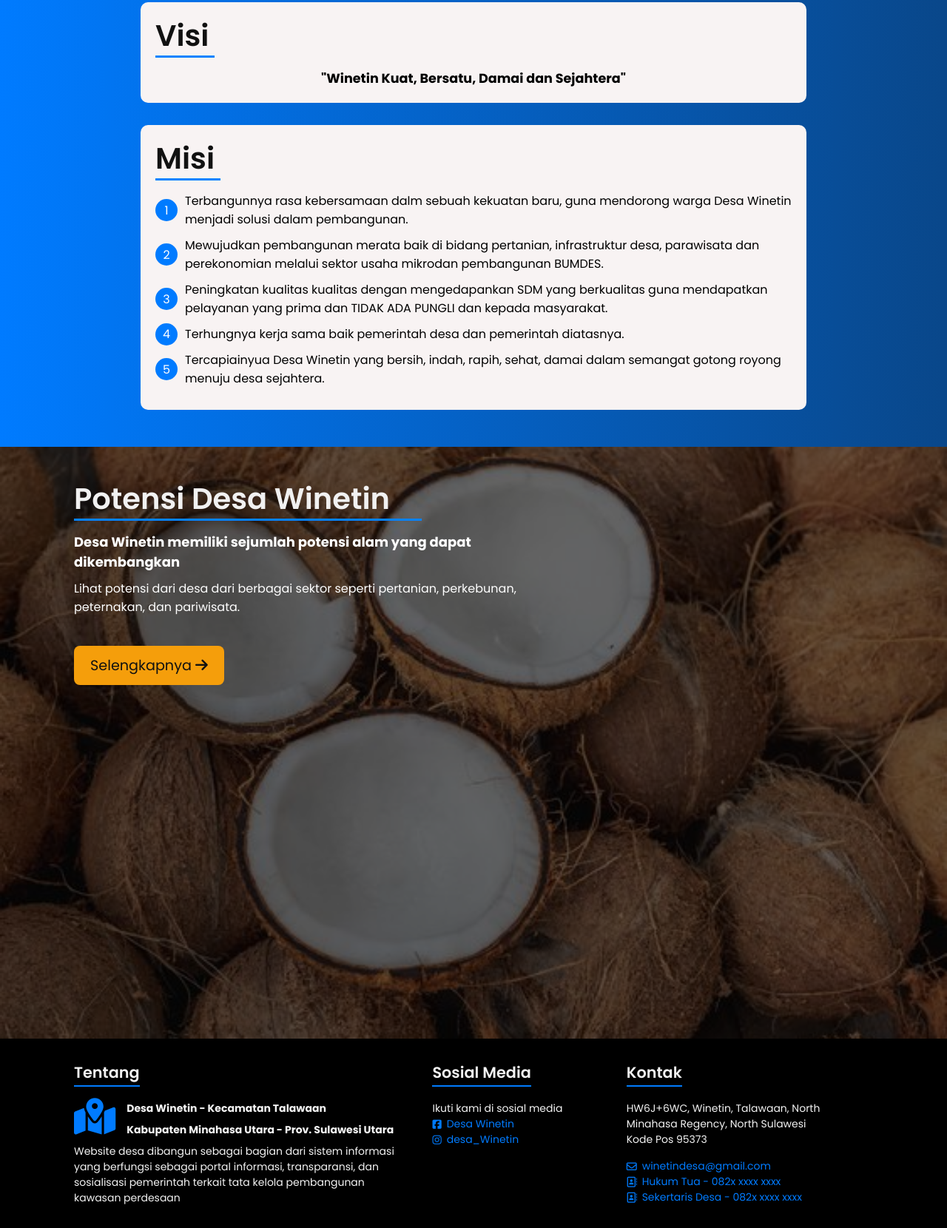
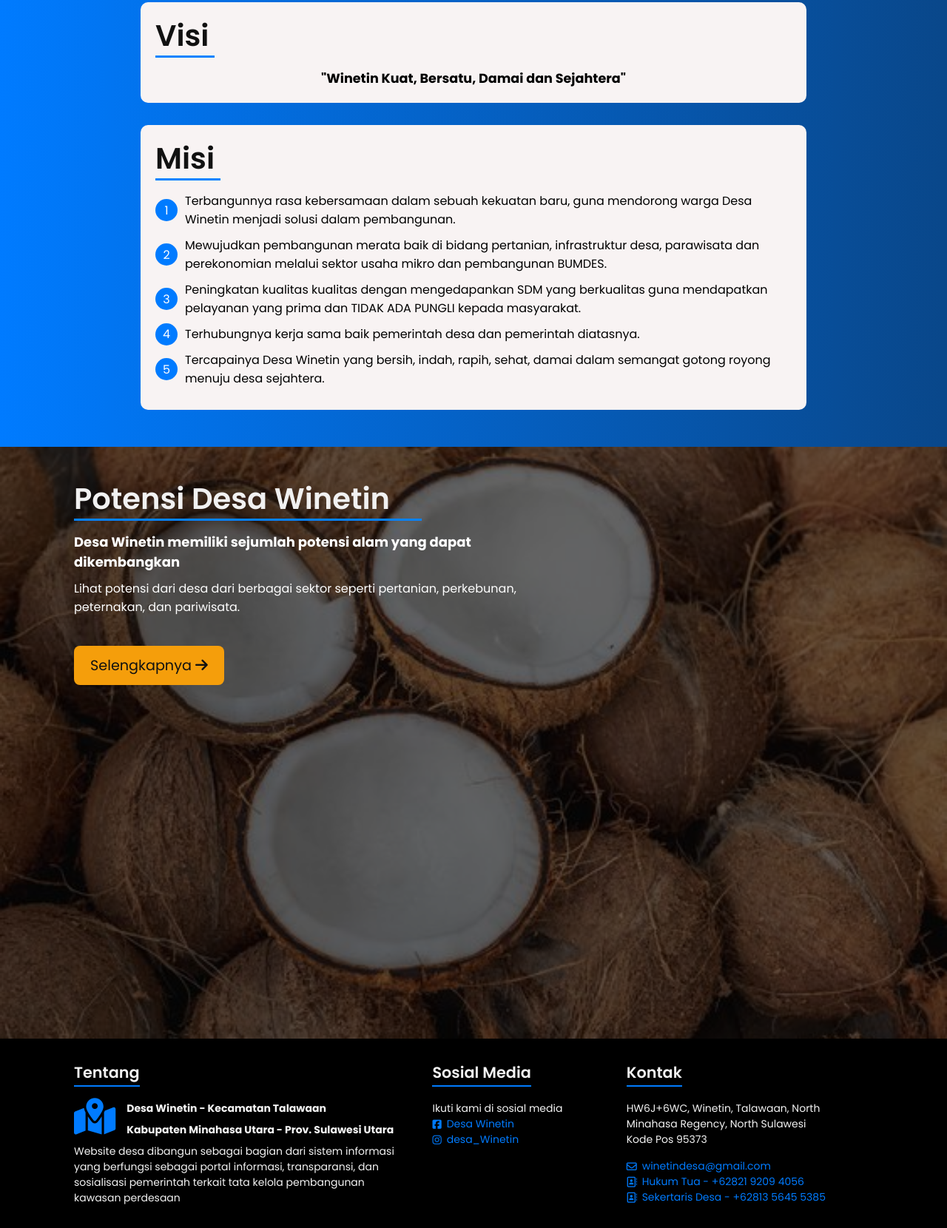
Before and after one commit to Mx-Heski/desa-winetin, a plain HTML site: page index.html in a window 1280 px wide. Shown: the part 2258-3918 px from the top of the page at 74% size. Drawn offline with nearby package versions, Linux system fonts and the light colour scheme.

Commit message:
Perbaikan

```diff
--- a/index.html
+++ b/index.html
@@ -133,11 +133,11 @@
         <h2 class="section-title visi-misi-title">Misi</h2>
         <div class="card">
           <ol class="card-content mission-list">
-            <li>Terbangunnya  rasa kebersamaan dalm sebuah kekuatan baru, guna mendorong warga Desa Winetin menjadi solusi dalam pembangunan.</li>
-            <li>Mewujudkan pembangunan merata baik di bidang pertanian, infrastruktur desa, parawisata dan perekonomian melalui sektor usaha mikrodan pembangunan BUMDES.</li>
-            <li>Peningkatan kualitas kualitas dengan mengedapankan SDM yang berkualitas guna mendapatkan pelayanan yang prima dan TIDAK ADA PUNGLI dan kepada masyarakat.</li>
-            <li>Terhungnya kerja sama baik pemerintah desa dan pemerintah diatasnya.</li>
-            <li>Tercapiainyua Desa Winetin yang bersih, indah, rapih, sehat, damai dalam semangat gotong royong menuju desa sejahtera.</li>
+            <li>Terbangunnya  rasa kebersamaan dalam sebuah kekuatan baru, guna mendorong warga Desa Winetin menjadi solusi dalam pembangunan.</li>
+            <li>Mewujudkan pembangunan merata baik di bidang pertanian, infrastruktur desa, parawisata dan perekonomian melalui sektor usaha mikro dan pembangunan BUMDES.</li>
+            <li>Peningkatan kualitas kualitas dengan mengedapankan SDM yang berkualitas guna mendapatkan pelayanan yang prima dan TIDAK ADA PUNGLI  kepada masyarakat.</li>
+            <li>Terhubungnya kerja sama baik pemerintah desa dan pemerintah diatasnya.</li>
+            <li>Tercapainya Desa Winetin yang bersih, indah, rapih, sehat, damai dalam semangat gotong royong menuju desa sejahtera.</li>
 
           </ol>
         </div>
@@ -205,11 +205,11 @@
             </div>
             <div class="contact-account">
               <i class="fa-regular fa-address-book"></i>
-              <p class="text-footer">Hukum Tua - 082x xxxx xxxx</p>
+              <p class="text-footer">Hukum Tua - +62821 9209 4056</p>
             </div>
             <div class="contact-account">
               <i class="fa-regular fa-address-book"></i>
-              <p class="text-footer">Sekertaris Desa - 082x xxxx xxxx</p>
+              <p class="text-footer">Sekertaris Desa - +62813 5645 5385</p>
             </div>
           </div>
         </div>
```
Also changed, not shown: pemerintah.html (+3 -3 lines), potensidesa.html (+10 -10 lines), produkdesa.html (+4 -4 lines).
